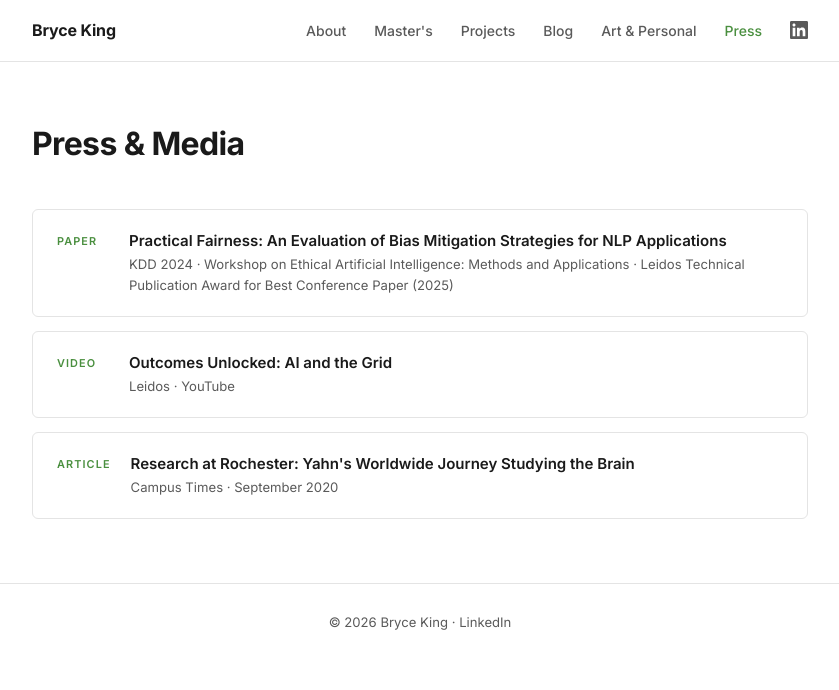
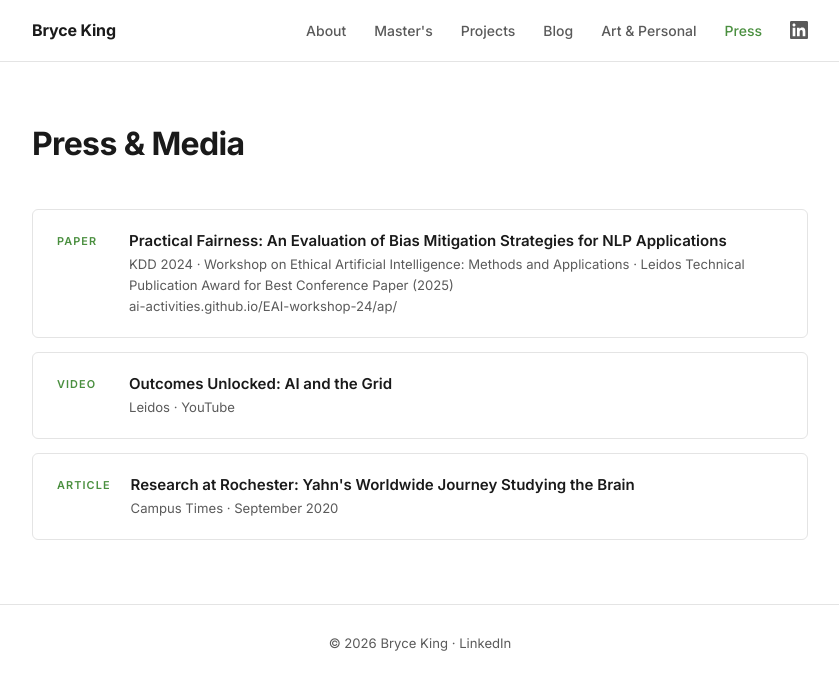
Before and after one commit to be-king/be-king.github.io, a Jekyll site: the page built from press.html, in a window 1280 px wide. Shown: the top 690 px of the page, without its empty margins (220-1059 px from the left). Built offline with Jekyll 4.4.1, drawn with Linux system fonts in a browser that asks for light colours.

Commit message:
Press page: link KDD card to PDF, show workshop URL as plain text
Co-Authored-By: Claude Sonnet 4.6 <noreply@anthropic.com>

```diff
--- a/press.html
+++ b/press.html
@@ -7,11 +7,11 @@ title: Press & Media
 
 <div class="press-list">
 
-  <a href="https://ai-activities.github.io/EAI-workshop-24/ap/" target="_blank" rel="noopener" class="press-card">
+  <a href="{{ '/assets/kdd-paper.pdf' | relative_url }}" target="_blank" rel="noopener" class="press-card">
     <div class="press-type">Paper</div>
     <div class="press-content">
       <h3>Practical Fairness: An Evaluation of Bias Mitigation Strategies for NLP Applications</h3>
-      <p>KDD 2024 &middot; Workshop on Ethical Artificial Intelligence: Methods and Applications &middot; Leidos Technical Publication Award for Best Conference Paper (2025)</p>
+      <p>KDD 2024 &middot; Workshop on Ethical Artificial Intelligence: Methods and Applications &middot; Leidos Technical Publication Award for Best Conference Paper (2025)<br>ai-activities.github.io/EAI-workshop-24/ap/</p>
     </div>
   </a>
 
```
